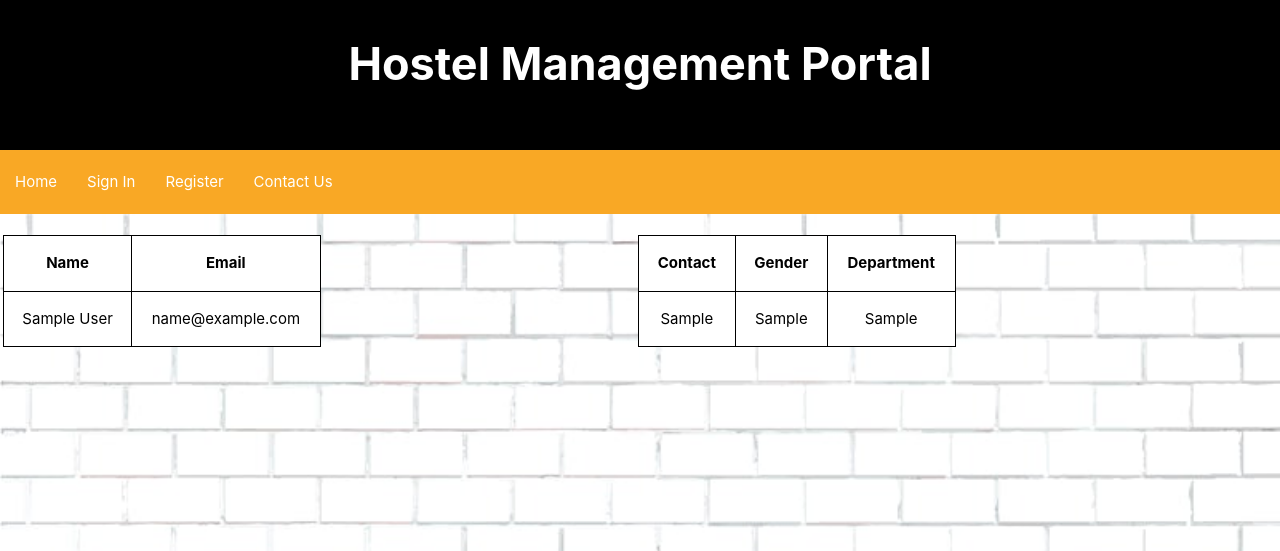
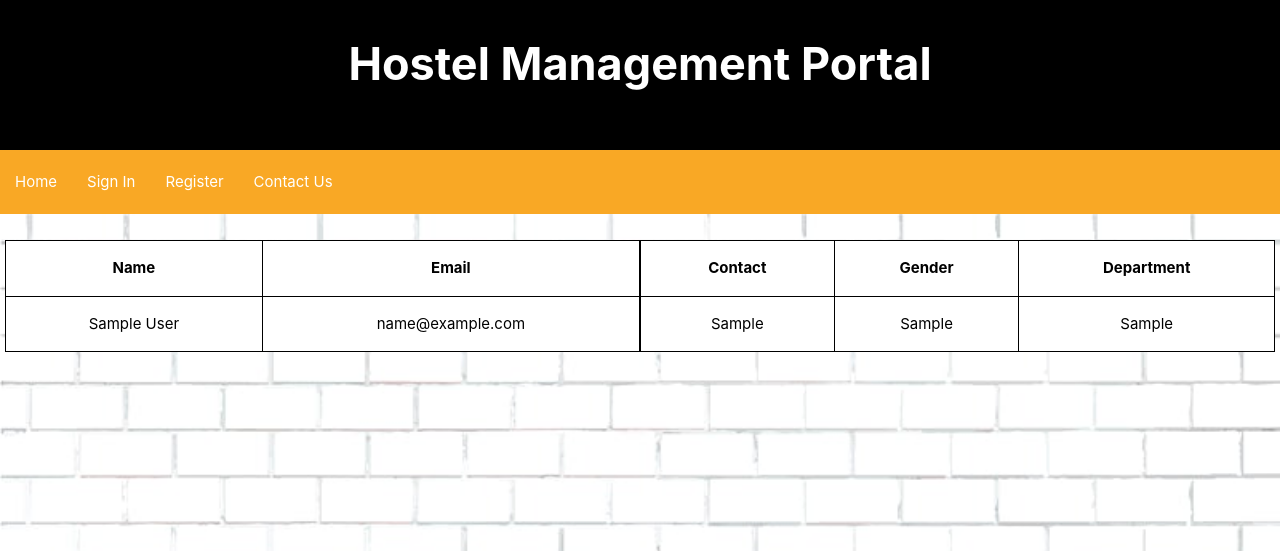
Before and after one commit to deeptadevkota/HostelManagement, a Django app: page /contactUs in a window 1280 px wide. Shown: the top 551 px of the page. Run offline with Django 3.2, Linux system fonts and the light colour scheme; tables that the repository leaves empty hold one stand-in row (values such as "Sample post").

Commit message:
errors removed

```diff
--- a/hostel_management/views.py
+++ b/hostel_management/views.py
@@ -79,7 +79,7 @@ def dosigninWarden(request):
     else:
         user = EmailBackEnd.authenticate(request, username=request.POST.get("email"), password=request.POST.get("password"))
         if user != None:
-            login(request, user)
+            login(request, user, backend='hostel_management.EmailBackEnd.EmailBackEnd')
             if user.user_type == "2":
                 return render(request, 'home.html', {})
             else:
--- a/templates/contactUs.html
+++ b/templates/contactUs.html
@@ -22,9 +22,7 @@
             }
 
             table {
-            margin-top: -5px;
-            margin-left: -2px;
-              width: 50%;
+              width: 100%;
               border: 1px solid black;
               background-color: white;
             }
```
